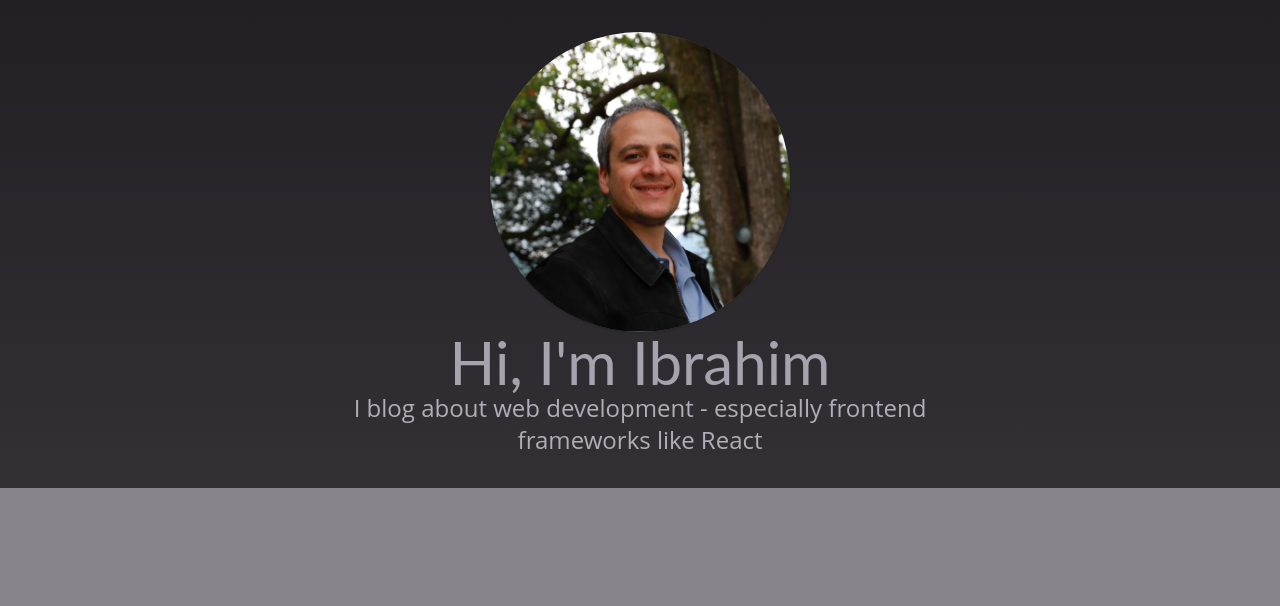
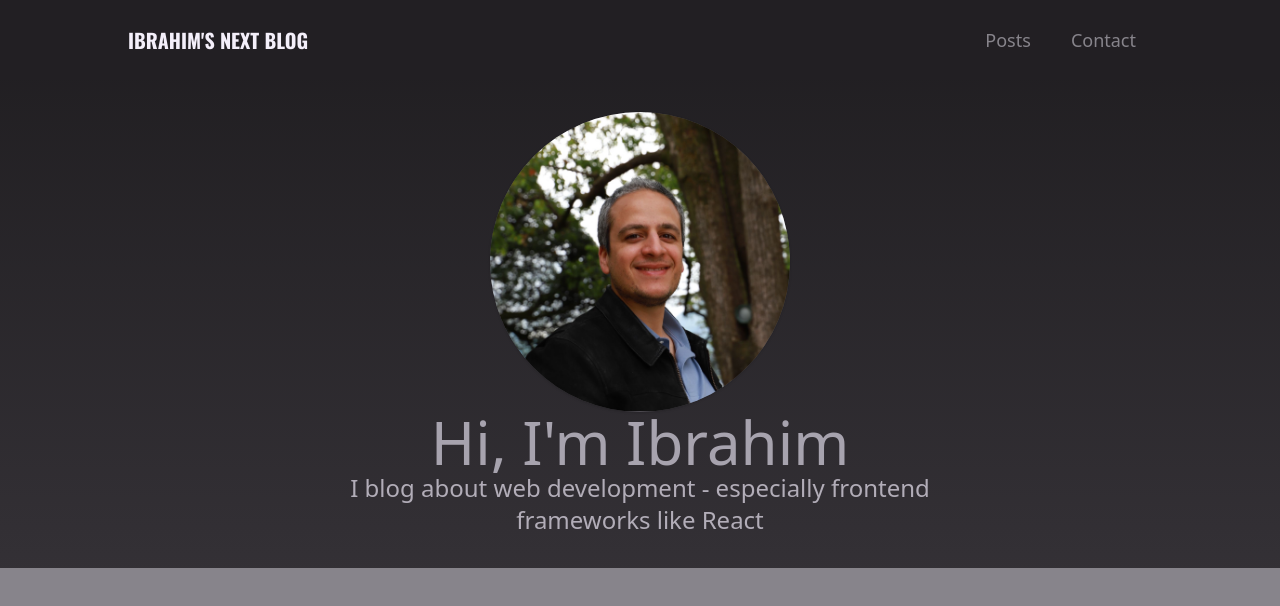
Before and after one commit to i-benjelloun/myBlog, a Next.js app: page / in a window 1280 px wide. Shown: the top 606 px of the page. Built offline with nearby package versions, Linux system fonts and the light colour scheme.

Commit message:
Add fonts and navigation to layout

```diff
--- /dev/null
+++ b/components/layout/Layout.tsx
@@ -0,0 +1,29 @@
+import { Oswald, Roboto } from 'next/font/google';
+import React, { Fragment, type PropsWithChildren } from 'react';
+
+const oswald = Oswald({
+  subsets: ['latin'],
+  variable: '--font-oswald',
+  display: 'swap',
+  fallback: ['sans-serif'],
+});
+
+const roboto = Roboto({
+  variable: '--font-roboto',
+  weight: '100',
+  fallback: ['sans-serif'],
+  display: 'swap',
+  subsets: ['latin'],
+});
+
+function Layout({ children }: PropsWithChildren) {
+  return (
+    <Fragment>
+      <main className={`${roboto.variable} ${oswald.variable}`}>
+        {children}
+      </main>
+    </Fragment>
+  );
+}
+
+export default Layout;
--- /dev/null
+++ b/components/layout/Logo.tsx
@@ -0,0 +1,11 @@
+import React from 'react';
+
+function Logo() {
+  return (
+    <div className="tw-uppercase tw-text-lg tw-font-bold tw-text-grey-50 lg:tw-text-xl tw-font-oswald">
+      Ibrahim's Next Blog
+    </div>
+  );
+}
+
+export default Logo;
--- /dev/null
+++ b/components/layout/MainNavigation.tsx
@@ -0,0 +1,34 @@
+import React, { type PropsWithChildren } from 'react';
+import Link, { type LinkProps } from 'next/link';
+import Logo from './Logo';
+
+function MainNavigation() {
+  return (
+    <header className="tw-w-full tw-h-20 tw-bg-grey-900 tw-flex tw-justify-between tw-items-center tw-px-[10%]">
+      <Link href={'/'}>
+        <Logo />
+      </Link>
+      <nav>
+        <ul className="tw-list-none tw-flex tw-items-baseline tw-m-0 tw-p-0 lg:tw-gap-2">
+          <NavItem href={'/posts'}>Posts</NavItem>
+          <NavItem href={'/contact'}>Contact</NavItem>
+        </ul>
+      </nav>
+    </header>
+  );
+}
+
+export default MainNavigation;
+
+function NavItem({ href, children }: PropsWithChildren<LinkProps>) {
+  return (
+    <li className="tw-my-0 tw-mx-4">
+      <Link
+        className="tw-text-grey-500 tw-text-base hover:tw-text-grey-200 active:tw-text-grey-200 lg:tw-text-lg"
+        href={href}
+      >
+        {children}
+      </Link>
+    </li>
+  );
+}
--- a/pages/_app.tsx
+++ b/pages/_app.tsx
@@ -1,6 +1,13 @@
+import Layout from '@/components/layout/Layout';
+import MainNavigation from '@/components/layout/MainNavigation';
 import '@/styles/globals.css';
 import type { AppProps } from 'next/app';
 
 export default function App({ Component, pageProps }: AppProps) {
-  return <Component {...pageProps} />;
+  return (
+    <Layout>
+      <MainNavigation />
+      <Component {...pageProps} />
+    </Layout>
+  );
 }
--- a/styles/globals.css
+++ b/styles/globals.css
@@ -1,8 +1,6 @@
 @tailwind base;
 @tailwind components;
 @tailwind utilities;
-
-@import url('https://fonts.googleapis.com/css2?family=Lato:wght@700&family=Open+Sans:wght@400;700&display=swap');
 
 * {
   box-sizing: border-box;
@@ -51,17 +49,7 @@
 
 body {
   color: #252525;
-  font-family: 'Open Sans', 'Lato', sans-serif;
   background-color: var(--color-grey-500);
-}
-
-h1,
-h2,
-h3,
-h4,
-h5,
-h6 {
-  font-family: 'Lato', sans-serif;
 }
 
 a {
--- a/tailwind.config.ts
+++ b/tailwind.config.ts
@@ -28,10 +28,10 @@ const config: Config = {
         'primary-500': 'var(--color-primary-500)',
         'primary-600': 'var(--color-primary-600)',
         'primary-700': 'var(--color-primary-700)',
-        'color-success-100': 'var(--color-success-100)',
-        'color-success-500': 'var(--color-success-500)',
-        'color-error-100': 'var(--color-error-100)',
-        'color-error-500': 'var(--color-error-500)',
+        'success-100': 'var(--color-success-100)',
+        'success-500': 'var(--color-success-500)',
+        'error-100': 'var(--color-error-100)',
+        'error-500': 'var(--color-error-500)',
       },
       spacing: {
         '1': '0.25rem',
@@ -45,6 +45,10 @@ const config: Config = {
         '20': '5rem',
         '40': '10rem',
       },
+      fontFamily: {
+        robot: ['var(--font-robot)'],
+        oswald: ['var(--font-oswald)'],
+      },
     },
   },
   plugins: [require('@tailwindcss/typography')],
```
